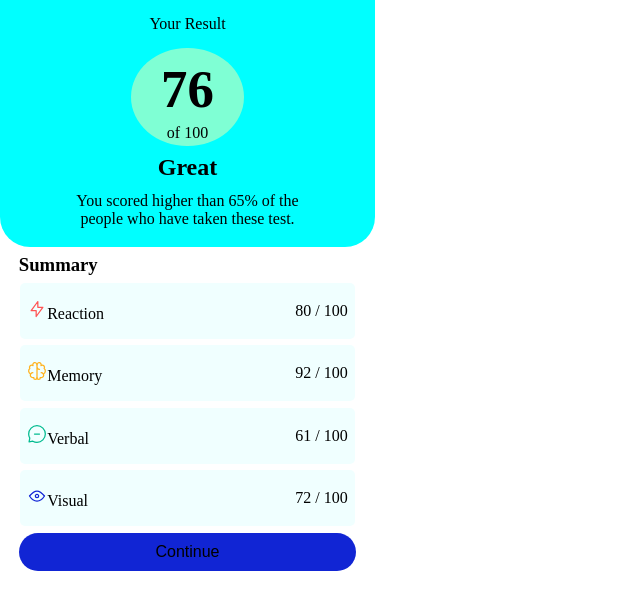
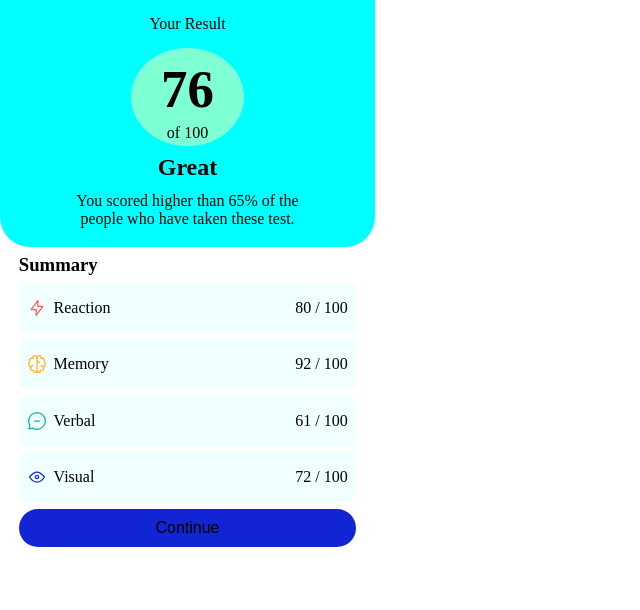
Before and after one commit to JorgeDeAquino/resumo-de-resultado-vue, a Vue app: page / in a window 1280 px wide. Shown: the top 610 px of the page, without its empty margins (0-640 px from the left). Built offline with nearby package versions, Linux system fonts and the light colour scheme.

Commit message:
ajuste de itens summary

```diff
--- a/src/components/Summary/Summary.scss
+++ b/src/components/Summary/Summary.scss
@@ -34,12 +34,12 @@
             padding: 0 2%;
             justify-content: space-between;
 
-            p {
-
-
-                i {
-                    margin-right: 7%;
-                }
+            p:last-child {
+                flex: 1;
+                text-align: right;
+            }
+            img {
+                margin-right: .4rem;
             }
         }
 
--- a/src/components/Summary/Summary.vue
+++ b/src/components/Summary/Summary.vue
@@ -3,8 +3,14 @@
         <h3>Summary</h3>
         <ul class="summary_category_container">
             <li class="summary_category_item" v-for="item in jsonData" :key="item.category">
-                <p><img :src=item.icon alt="Category icon">{{ item.category }}</p>
-                <p><span>{{ item.score }}</span> / 100</p>
+                <img :src=item.icon alt="Category icon">
+                <p>
+                    {{ item.category }}
+                </p>
+                <p>
+                    <span>{{ item.score }}</span>
+                    / 100
+                </p>
 
             </li>
         </ul>
```
